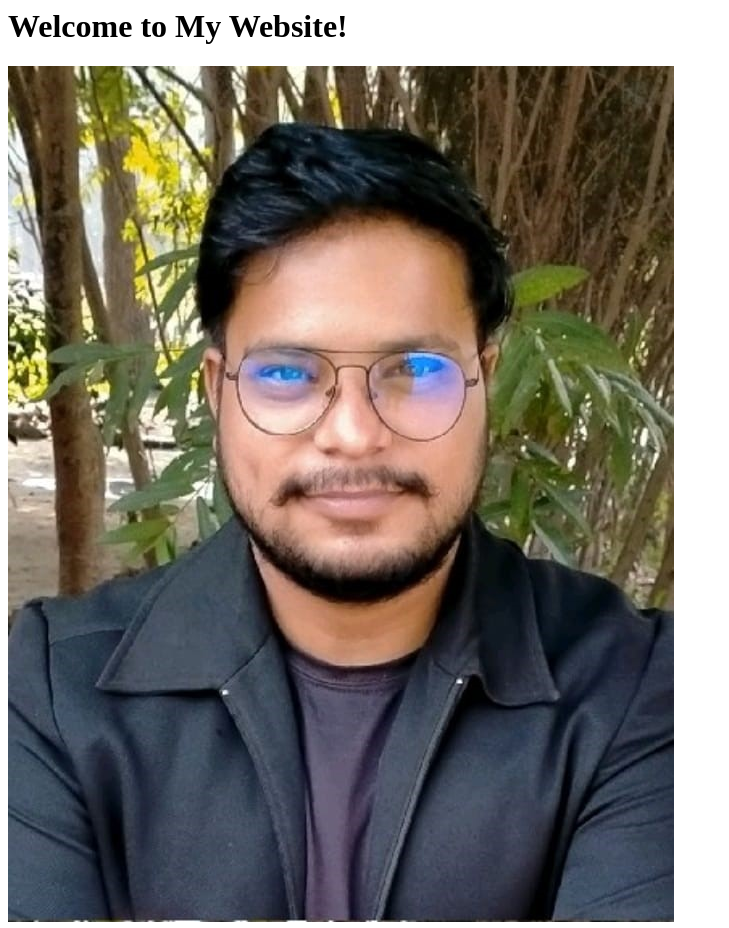
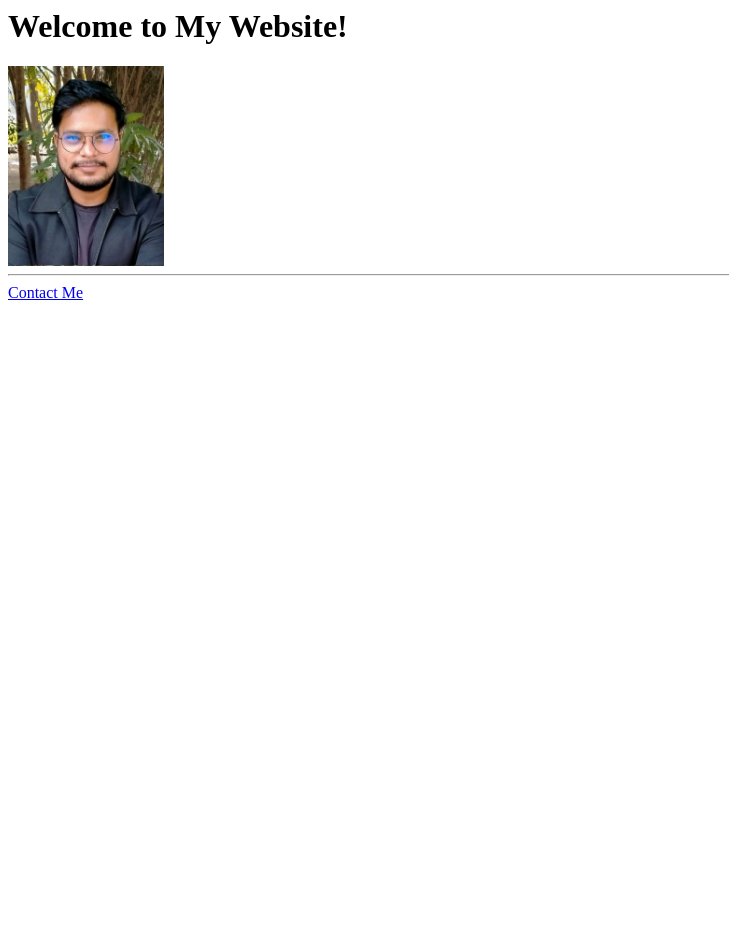
Before and after one commit to Sandippathak98/html.prtfolio, a plain HTML site: page index.html in a window 1280 px wide. Shown: the top 928 px of the page, without its empty margins (0-729 px from the left). After the commit the page ends 800 px from the top, so only its background shows below. Drawn offline with Linux system fonts and the light colour scheme.

Commit message:
Update index.html

```diff
--- a/index.html
+++ b/index.html
@@ -1,5 +1,5 @@
 <h1>Welcome to My Website!</h1>
-<a href="./public/about.html"><img src="./assets/images/WhatsApp Image 2023-02-02 at 8.56.42 PM.jpg" alt="my image" /></a>
+<a href="./public/about.html"><img src="./assets/images/WhatsApp Image 2023-02-02 at 8.56.42 PM.jpg" height="200" alt="my image" /></a>
 
 <hr />
 <a href="./public/contact.html">Contact Me </a>
```
